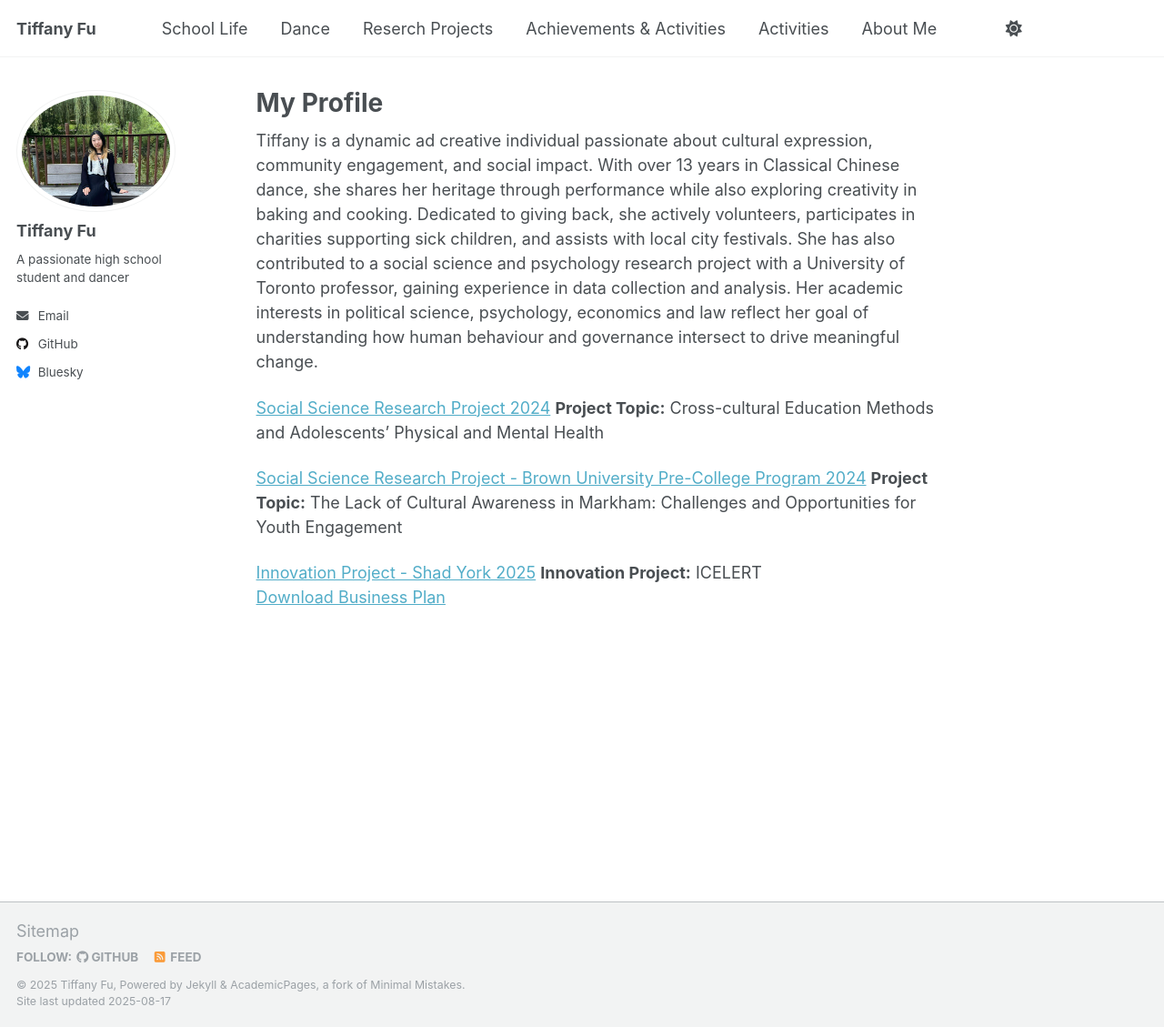
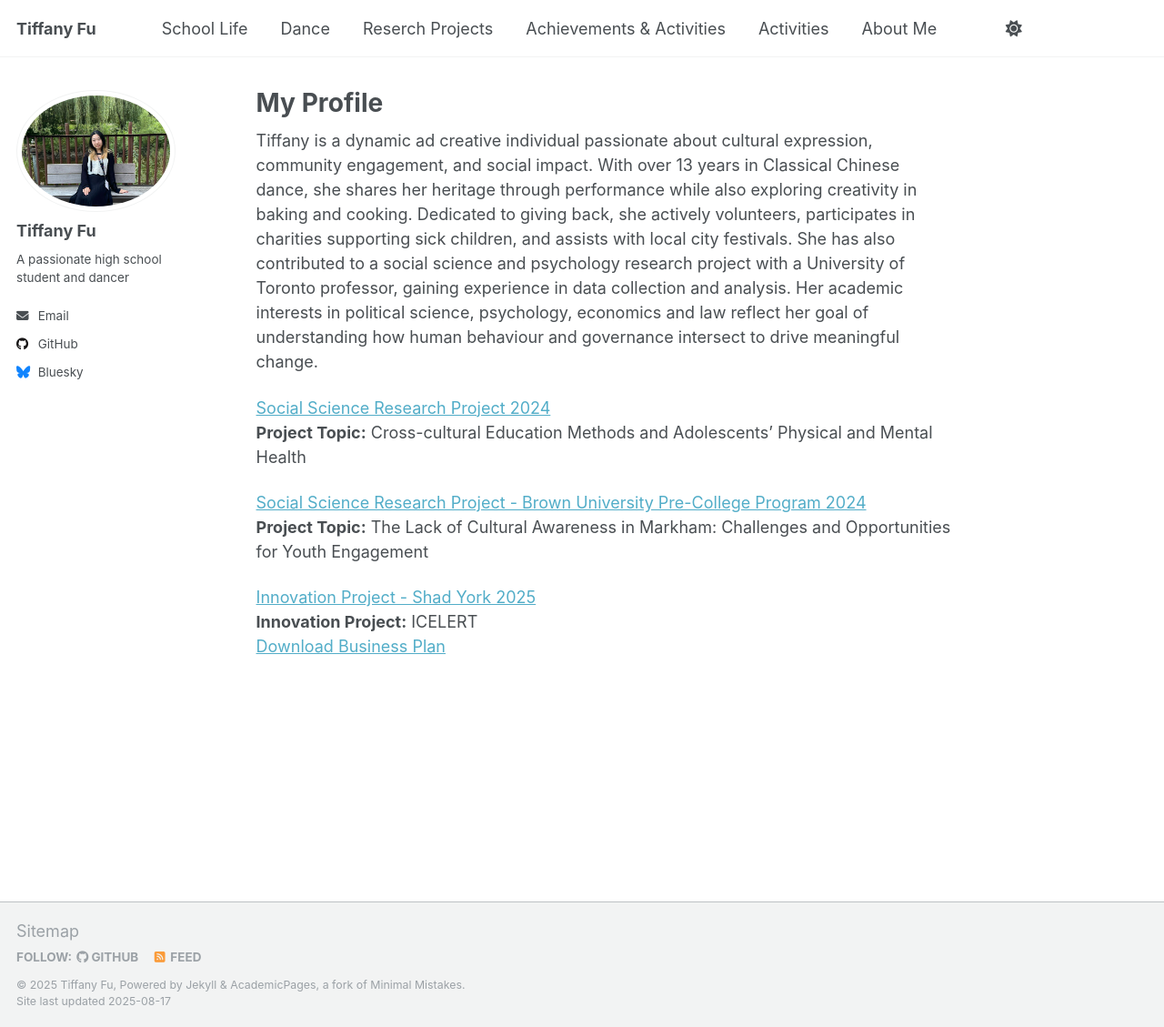
Before and after one commit to TiffanyJTFu/TiffanyFu, a Jekyll site: the page built from _pages/about.md, in a window 1280 px wide and 1129 px high. Shown: the whole window at 91% size. Built offline with Jekyll 4.4.1, drawn with Linux system fonts in a browser that asks for light colours; a script that is not in the unit is left out.

```diff
--- a/_pages/about.md
+++ b/_pages/about.md
@@ -10,11 +10,11 @@ redirect_from:
 Tiffany is a dynamic ad creative individual passionate about cultural expression, community engagement, and social impact. With over 13 years in Classical Chinese dance, she shares her heritage through performance while also exploring creativity in baking and cooking. Dedicated to giving back, she actively volunteers, participates in charities supporting sick children, and assists with local city festivals. She has also contributed to a social science and psychology research project with a University of Toronto professor, gaining experience in data collection and analysis. Her academic interests in political science, psychology, economics and law reflect her goal of understanding how human behaviour and governance intersect to drive meaningful change.
 
 <a href="https://tiffanyjtfu.github.io/TiffanyFu/teaching/SocialScienceResearchProject" target='_blank'>Social Science Research Project 2024</a>
-**Project Topic:** Cross-cultural Education Methods and Adolescents' Physical and Mental Health
+<br>**Project Topic:** Cross-cultural Education Methods and Adolescents' Physical and Mental Health
 
 <a href="https://tiffanyjtfu.github.io/TiffanyFu/teaching/SocialScienceResearchProject-1" target='_blank'>Social Science Research Project - Brown University Pre-College Program 2024</a>
-**Project Topic:** The Lack of Cultural Awareness in Markham: Challenges and Opportunities for Youth Engagement
+<br>**Project Topic:** The Lack of Cultural Awareness in Markham: Challenges and Opportunities for Youth Engagement
 
 <a href="https://tiffanyjtfu.github.io/TiffanyFu/teaching/InnovationProject" target='_blank'>Innovation Project - Shad York 2025</a>
-**Innovation Project:** ICELERT
+<br>**Innovation Project:** ICELERT
 <br><a href="[path/to/BusinessPlan.pdf](https://tiffanyjtfu.github.io/TiffanyFu/files/ICELERT%20-%20Business%20Plan.pdf)" target="_blank" rel="noopener noreferrer">Download Business Plan</a>
```
